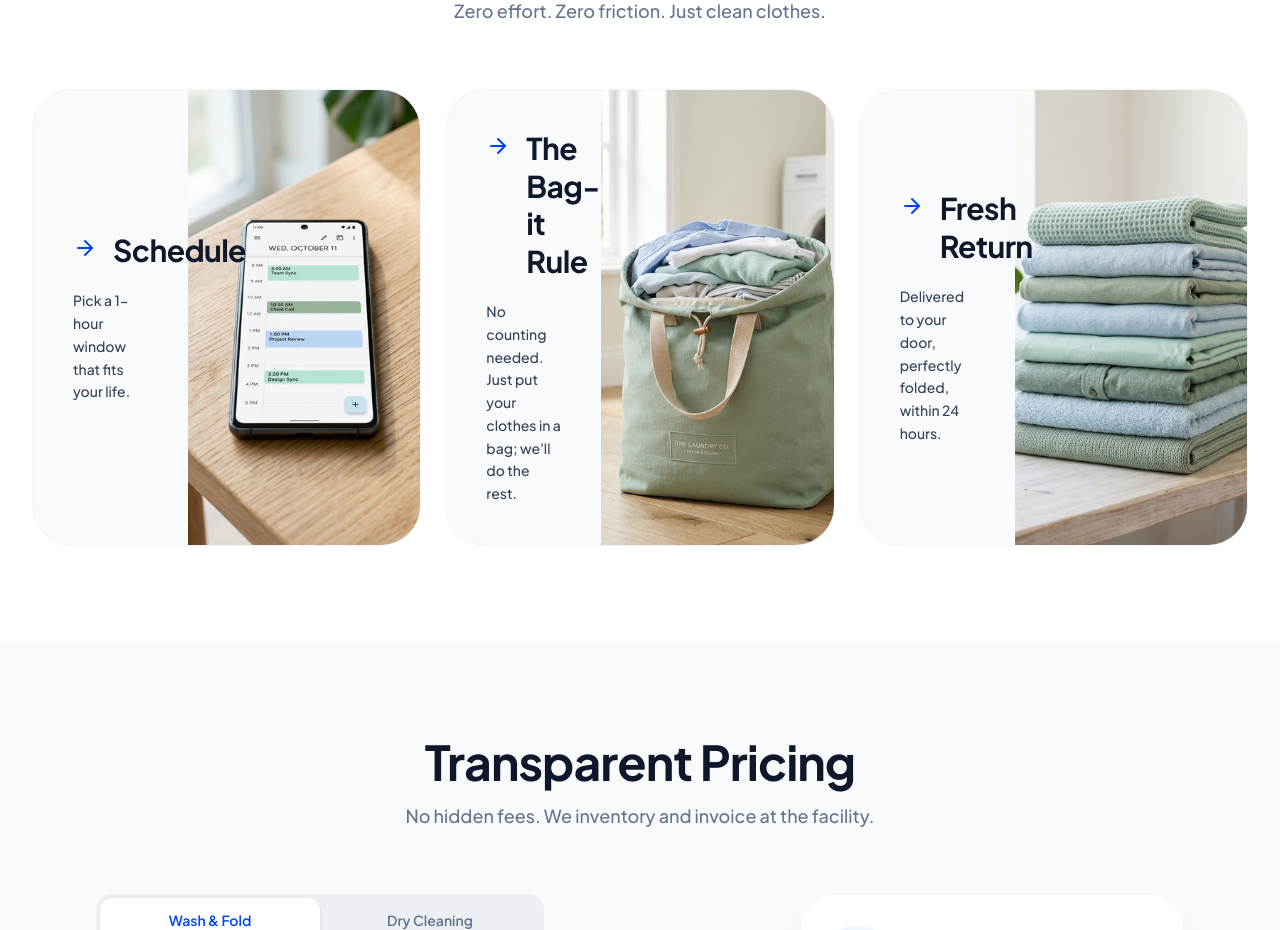
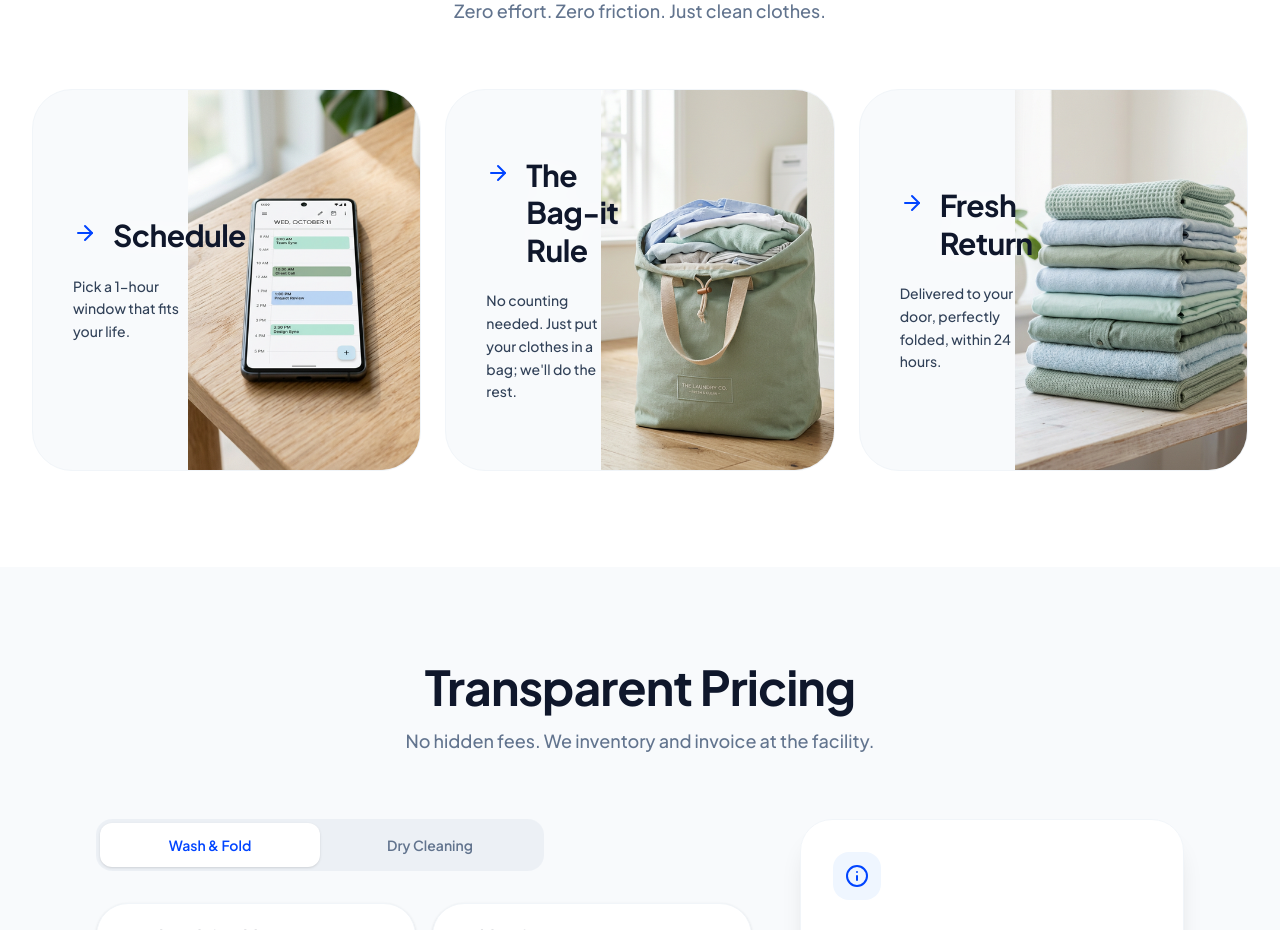
Before and after one commit to darshan2212001/laundry-service, a React (Vite) app: page / in a window 1280 px wide. Shown: the part 1120-2050 px from the top of the page. Built offline with nearby package versions, Linux system fonts and the light colour scheme.

Commit message:
fix(ProcessSteps): Fix text overlapping image on laptop view

```diff
--- a/src/components/ProcessSteps.tsx
+++ b/src/components/ProcessSteps.tsx
@@ -47,18 +47,18 @@ export default function ProcessSteps() {
               className="relative overflow-hidden bg-[#F8FAFC] border border-slate-100 rounded-[2.5rem] flex flex-col md:flex-row group hover:shadow-2xl hover:shadow-[#0044FF]/10 transition-shadow"
             >
               {/* Content Overlay */}
-              <div className="relative z-10 flex flex-col justify-center w-full md:w-[40%] p-8 md:p-10 order-2 md:order-1 min-h-[220px] md:min-h-[380px]">
+              <div className="relative z-10 flex flex-col justify-center w-full md:w-full p-8 md:p-10 order-2 md:order-1 min-h-[220px] md:min-h-[380px]">
                 {/* Top Section: Arrow & Headline */}
-                <div className="flex items-start gap-4 mb-3">
+                <div className="flex items-start gap-4 mb-3 w-[85%] md:w-[45%]">
                   <ArrowRight className="w-6 h-6 text-[#0044FF] group-hover:translate-x-2 transition-transform duration-300 mt-1 flex-shrink-0" />
-                  <h3 className="text-2xl md:text-3xl font-bold text-slate-900 tracking-tight leading-tight">
+                  <h3 className="text-2xl md:text-3xl font-bold text-slate-900 tracking-tight leading-tight drop-shadow-[0_0_12px_rgba(255,255,255,0.9)] relative z-10">
                     {step.title}
                   </h3>
                 </div>
 
                 {/* Bottom Section: Description */}
-                <div className="mt-2">
-                  <p className="text-slate-700 font-medium leading-relaxed text-sm">
+                <div className="mt-2 w-[85%] md:w-[40%]">
+                  <p className="text-slate-700 font-medium leading-relaxed text-sm relative z-10">
                     {step.description}
                   </p>
                 </div>
```
